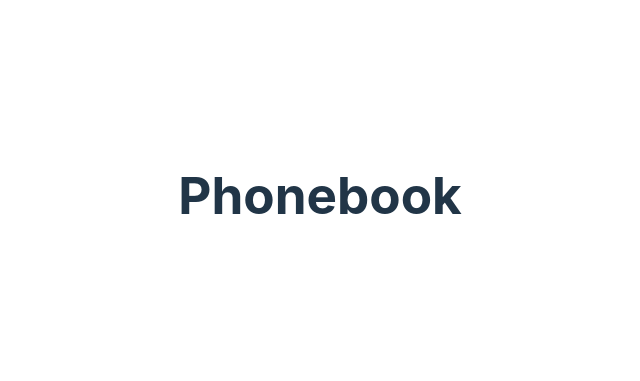
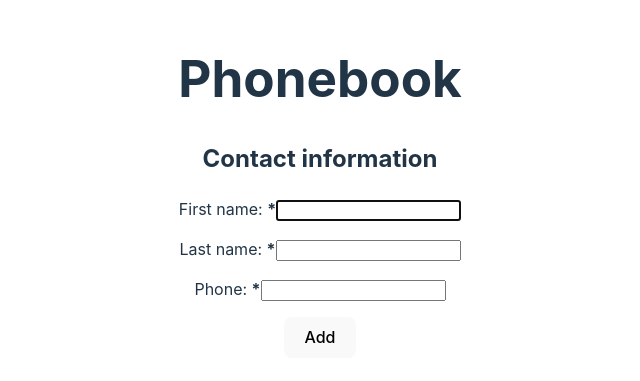
Before and after one commit to mateo-gomez/phonebook-r5, a React (Vite) app: page / in a window 1280 px wide. Shown: the part 205-586 px from the top of the page, without its empty margins (320-960 px from the left). Built offline with nearby package versions, Linux system fonts and the light colour scheme.

Commit message:
Add contact form to add contacts

```diff
--- a/src/App.jsx
+++ b/src/App.jsx
@@ -1,13 +1,37 @@
 import { useState } from 'react'
 import './App.css'
 import ContactList from './components/ContactList'
+import ContactForm from './components/ContactForm'
 
 function App() {
   const [contacts, setContacts] = useState([])
 
+  const handleSubmit = (form) => {
+    form.preventDefault()
+
+    const data = new FormData(form.target)
+
+    const newContact = {
+      id: window.crypto.randomUUID(),
+      first_name: data.get('first_name'),
+      last_name: data.get('last_name'),
+      phone_number: data.get('phone_number'),
+    }
+
+    addContact(newContact)
+  }
+
+  const addContact = (contact) => {
+    setContacts((contacts) => [...contacts, contact])
+  }
+
   return (
     <main>
       <h1>Phonebook</h1>
+
+      <section>
+        <ContactForm onSubmit={handleSubmit} />
+      </section>
 
       <section>
         <ContactList data={contacts} />
--- /dev/null
+++ b/src/components/ContactForm.jsx
@@ -0,0 +1,44 @@
+const ContactForm = ({ onSubmit }) => {
+  return (
+    <form onSubmit={onSubmit} className='contact-form'>
+      <section>
+        <h2>Contact information</h2>
+
+        <p>
+          <label for='first_name'>
+            <span>First name: </span>
+
+            <strong>
+              <span aria-label='required'>*</span>
+            </strong>
+          </label>
+          <input type='text' id='first_name' name='first_name' autoFocus='on' />
+        </p>
+        <p>
+          <label for='last_name'>
+            <span>Last name: </span>
+
+            <strong>
+              <span aria-label='required'>*</span>
+            </strong>
+          </label>
+          <input type='text' id='last_name' name='last_name' />
+        </p>
+        <p>
+          <label for='phone_number'>
+            <span>Phone: </span>
+
+            <strong>
+              <span aria-label='required'>*</span>
+            </strong>
+          </label>
+          <input type='tel' id='phone_number' name='phone_number' />
+        </p>
+      </section>
+
+      <button type='submit'>Add</button>
+    </form>
+  )
+}
+
+export default ContactForm
```
